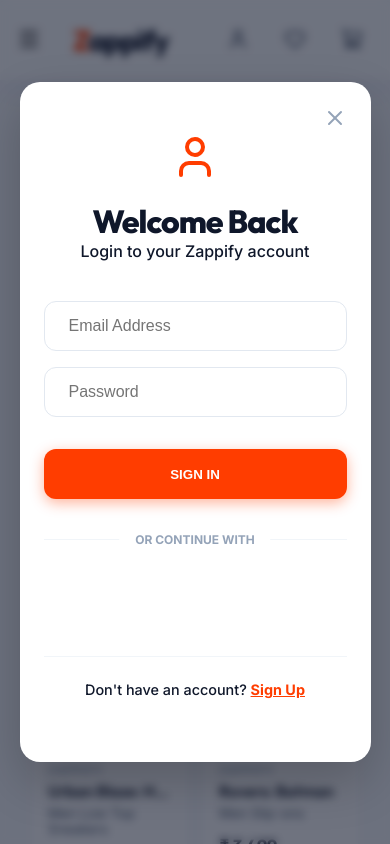
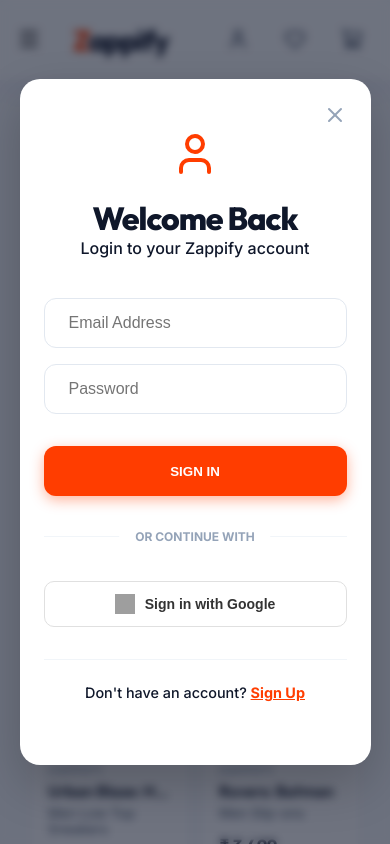
Before and after one commit to Mishra-coder/Zappify, a React app in the folder frontend/: page / in a window 390 px wide. Both pictures are taken after a click on the button 238 px from the left and 40 px from the top of the page. Shown: the top 844 px of the page. Built offline with nearby package versions, Linux system fonts and the light colour scheme; grey boxes are pictures that could not be loaded; the HTML template or start-up script is replaced by a standard one.

Commit message:
custom button for mobile fix

```diff
--- a/frontend/src/App.jsx
+++ b/frontend/src/App.jsx
@@ -6,7 +6,7 @@
 import { ALL_PRODUCTS } from './data/products'
 import { motion, AnimatePresence } from 'framer-motion'
 import { X, ShoppingBag, Heart, User, Trash2 } from 'lucide-react'
-import { GoogleLogin, googleLogout } from '@react-oauth/google'
+import { GoogleLogin, useGoogleLogin } from '@react-oauth/google'
 import Checkout from './components/Checkout'
 import AccountModal from './components/AccountModal'
 
@@ -248,6 +248,22 @@
   const isDrawer = type === 'cart' || type === 'wishlist';
   const cartTotal = cartItems.reduce((sum, i) => sum + i.price * i.qty, 0);
 
+  const googleLogin = useGoogleLogin({
+    onSuccess: async (tokenResponse) => {
+      try {
+        const res = await fetch('https://www.googleapis.com/oauth2/v3/userinfo', {
+          headers: { Authorization: `Bearer ${tokenResponse.access_token}` }
+        });
+        const data = await res.json();
+        onLoginSuccess({ name: data.name, email: data.email, picture: data.picture });
+        onClose();
+      } catch (e) {
+        console.log('Google login failed', e);
+      }
+    },
+    onError: () => console.log('Google login failed'),
+  });
+
   const handleAuth = () => {
     setError('');
     if (!formData.email || !formData.password) { setError('Please fill all fields'); return; }
@@ -376,21 +392,10 @@
               {error && <p className="auth-error">{error}</p>}
               <button className="btn-primary auth-btn" onClick={handleAuth}>{isSignUp ? 'CREATE ACCOUNT' : 'SIGN IN'}</button>
               <div className="separator"><span>OR CONTINUE WITH</span></div>
-              <div className="google-btn-wrap">
-                <GoogleLogin
-                  onSuccess={(credentialResponse) => {
-                    const base64 = credentialResponse.credential.split('.')[1];
-                    const decoded = JSON.parse(atob(base64));
-                    onLoginSuccess(decoded);
-                    onClose();
-                  }}
-                  onError={() => console.log('Google login failed')}
-                  width="360"
-                  text={isSignUp ? 'signup_with' : 'signin_with'}
-                  shape="rectangular"
-                  size="large"
-                />
-              </div>
+              <button className="google-custom-btn" onClick={() => googleLogin()}>
+                <img src="https://www.gstatic.com/firebasejs/ui/2.0.0/images/auth/google.svg" alt="Google" width="20" height="20" />
+                {isSignUp ? 'Sign up with Google' : 'Sign in with Google'}
+              </button>
             </div>
 
             <p className="auth-footer">
--- a/frontend/src/index.css
+++ b/frontend/src/index.css
@@ -1016,9 +1016,8 @@
 .wishlist-btn-large.wishlisted { background: #fff0e6; color: #e85d04; border-color: #e85d04; }
 
 /* Google Login Button */
-.google-btn-wrap { display: flex; justify-content: center; width: 100%; margin-top: 4px; }
-.google-btn-wrap > div { display: flex !important; justify-content: center !important; }
-.google-btn-wrap iframe { margin: 0 auto !important; }
+.google-custom-btn { display: flex; align-items: center; justify-content: center; gap: 10px; width: 100%; padding: 12px; border: 1.5px solid #e0e0e0; border-radius: 10px; background: #fff; font-size: 14px; font-weight: 600; color: #333; cursor: pointer; margin-top: 4px; }
+.google-custom-btn:hover { background: #f5f5f5; border-color: #ccc; }
 
 /* User Profile in Header */
 .user-profile-wrap { position: relative; }
```
